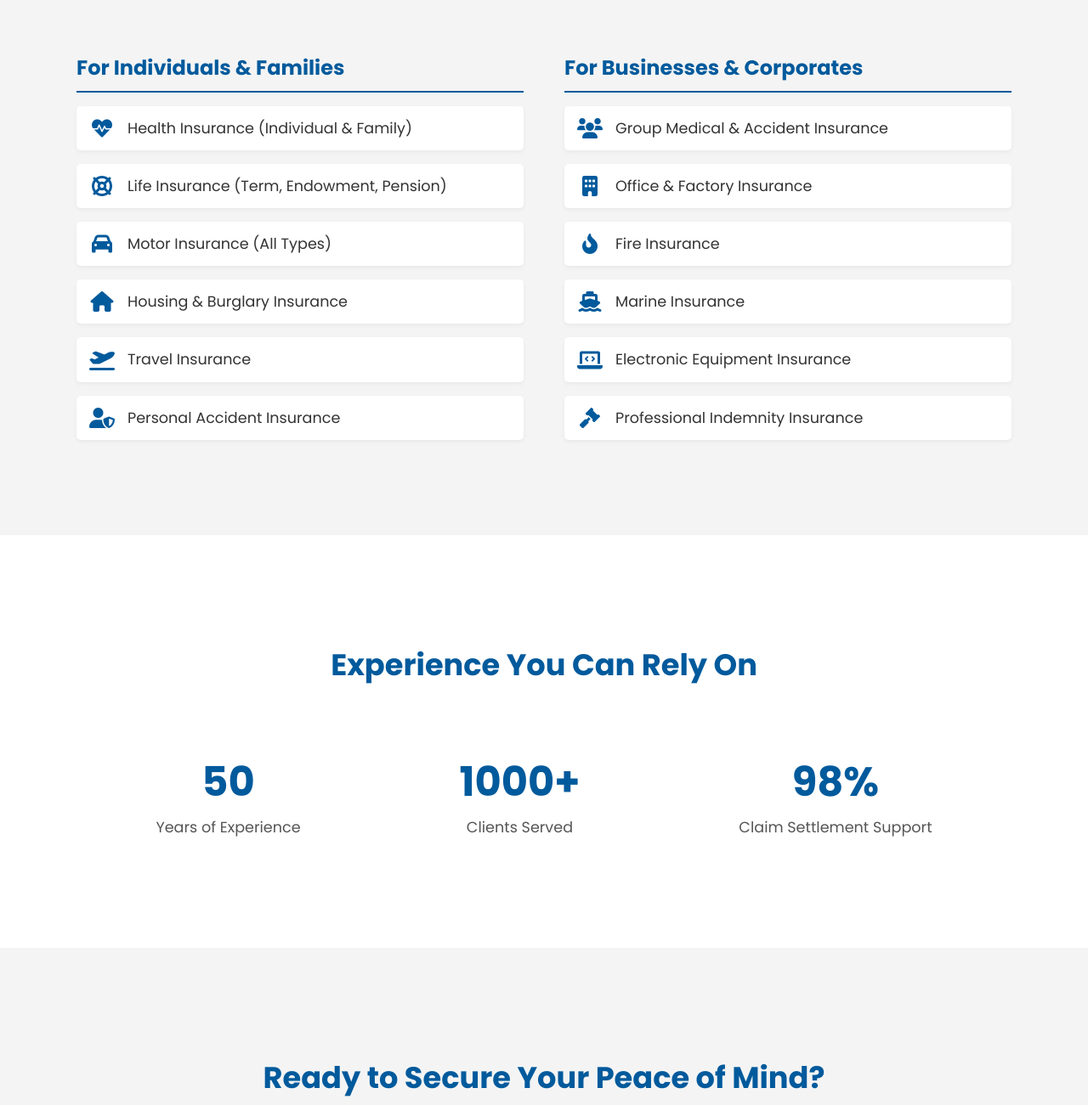
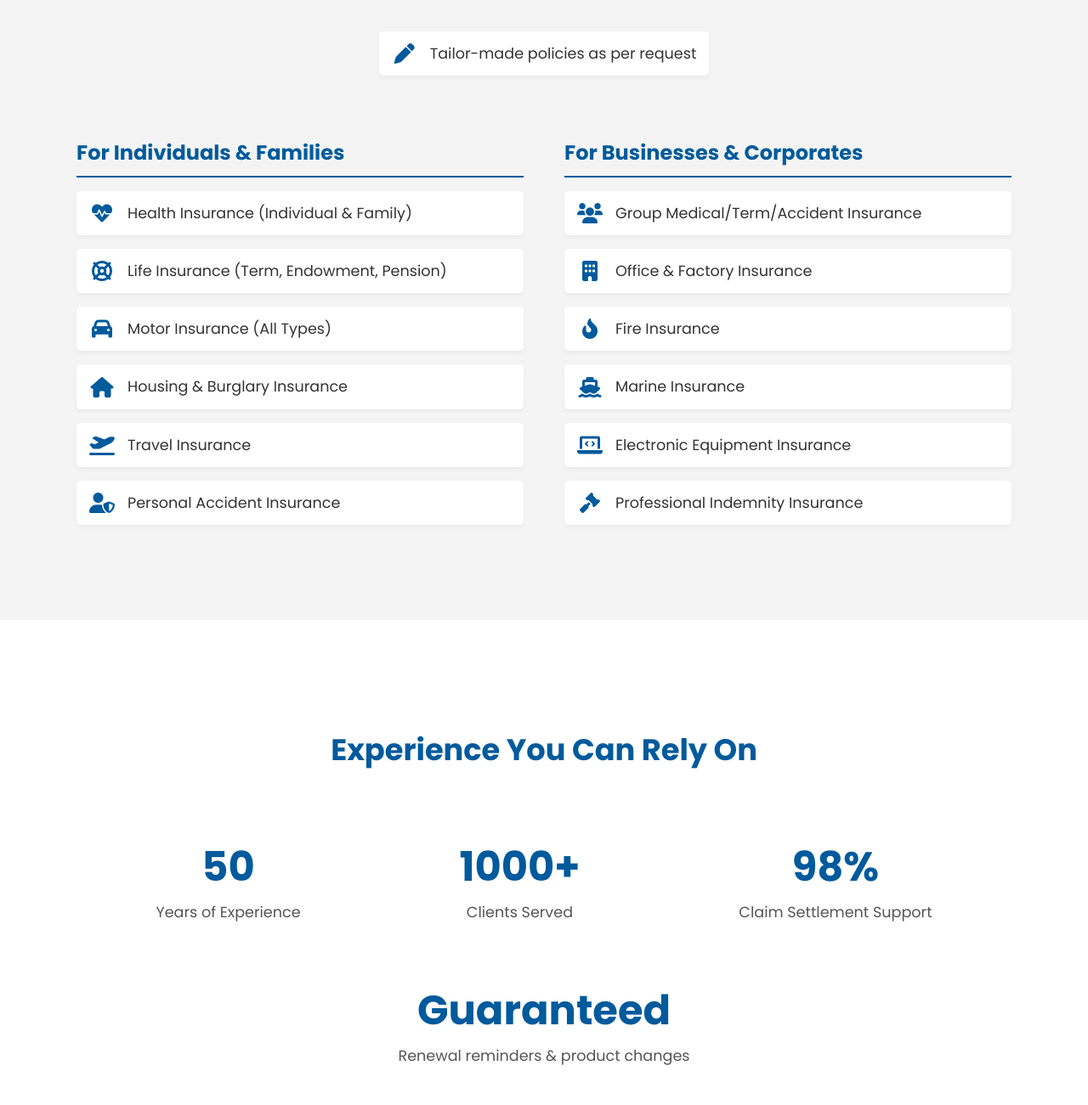
Before and after one commit to Fangs560/Bkrishnamurthy, a plain HTML site: page index.html in a window 1280 px wide. Shown: the part 1033-2334 px from the top of the page at 85% size. Drawn offline with Linux system fonts and the light colour scheme.

Commit message:
Details and feature update

```diff
--- a/index.html
+++ b/index.html
@@ -238,6 +238,13 @@
     <section id="services">
         <div class="container">
             <h2>Our Comprehensive Insurance Offerings</h2>
+            <div style="display: flex; justify-content: center; margin-bottom: 2rem;">
+                <div class="category" style="max-width: 400px; text-align: center;">
+                    <ul class="insurance-list" style="display: inline-block; text-align: left;">
+                        <li style="justify-content: center;"><i class="fas fa-pen"></i>Tailor-made policies as per request</li>
+                    </ul>
+                </div>
+            </div>
             <div class="insurance-categories">
 
                 <div class="category">
@@ -255,7 +262,7 @@
                 <div class="category">
                     <h3>For Businesses & Corporates</h3>
                     <ul class="insurance-list">
-                        <li><i class="fas fa-users"></i>Group Medical & Accident Insurance</li>
+                        <li><i class="fas fa-users"></i>Group Medical/Term/Accident Insurance</li>
                         <li><i class="fas fa-building"></i>Office & Factory Insurance</li>
                         <li><i class="fas fa-fire-alt"></i>Fire Insurance</li>
                         <li><i class="fas fa-ship"></i>Marine Insurance</li>
@@ -284,6 +291,10 @@
                     <div class="number">98%</div>
                     <div class="label">Claim Settlement Support</div>
                 </div>
+                <div class="stat-item">
+                    <div class="number">Guaranteed</div>
+                    <div class="label">Renewal reminders & product changes</div>
+                </div>
             </div>
         </div>
     </section>
@@ -301,7 +312,7 @@
     </section>
 
     <footer>
-        <p>&copy; 2025 B. Krishnamurthy - All Rights Reserved. | Insurance Agent in Chennai, Tamil Nadu</p>
+        <p>&copy; 2025 B. Krishnamurthy - All Rights Reserved. | Insurance Consultant in Chennai, Tamil Nadu</p>
     </footer>
 
 </body>
```
